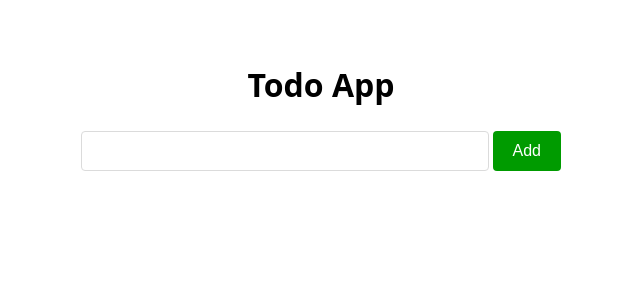
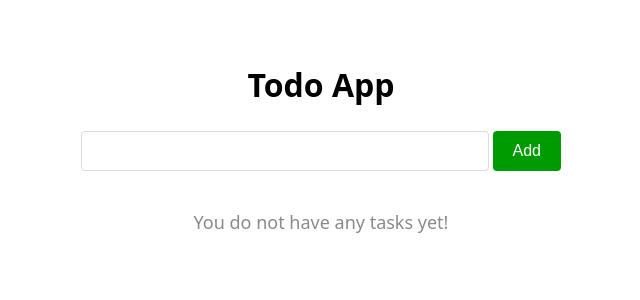
Before and after one commit to Kummirai/react-todo-app, a React (Vite) app: page / in a window 1280 px wide. Shown: the top 300 px of the page, without its empty margins (319-959 px from the left). Built offline with nearby package versions, Linux system fonts and the light colour scheme.

Commit message:
add localStorage persistence and empty state handling

```diff
--- a/src/App.css
+++ b/src/App.css
@@ -34,6 +34,7 @@
 
 .btn-delete {
   background-color: rgb(233, 22, 7);
+  font-size: 14px;
 }
 
 .btn-add:hover {
@@ -63,3 +64,9 @@
   display: flex;
   align-items: center;
 }
+
+.no-tasks {
+  font-weight: 400;
+  color: rgb(138, 138, 138);
+  font-size: 18px;
+}
--- a/src/App.jsx
+++ b/src/App.jsx
@@ -3,14 +3,17 @@ import "./App.css";
 
 function App() {
   const [task, setTask] = useState({});
-  const [tasks, setTasks] = useState([]);
+  const [tasks, setTasks] = useState(
+    JSON.parse(localStorage.getItem("tasks")) || []
+  );
 
   const handleChange = (e) => {
-    setTask({ id: task.length, taskTitle: e.target.value });
+    setTask({ id: tasks.length, taskTitle: e.target.value });
   };
 
   const handleClick = () => {
     setTasks([...tasks, task]);
+    localStorage.setItem("tasks", JSON.stringify([...tasks, task]));
     setTask.taskTitle("");
   };
 
@@ -29,9 +32,12 @@ function App() {
         </button>
       </div>
       <div className="tasks-container">
-        {tasks?.map((item) => {
+        {tasks.length === 0 ? (
+          <p className="no-tasks">You do not have any tasks yet! </p>
+        ) : (
+          tasks?.map((item) => {
             return (
-            <div className="task">
+              <div className="task" key={item.id}>
                 <div className="task-details">
                   <input type="checkbox" name="" id="" />
                   <p>{item.taskTitle}</p>
@@ -40,7 +46,8 @@ function App() {
                 <button className="btn btn-delete">Delete</button>
               </div>
             );
-        })}
+          })
+        )}
       </div>
     </>
   );
```
Lines whose indentation alone changed are shown as unchanged.
